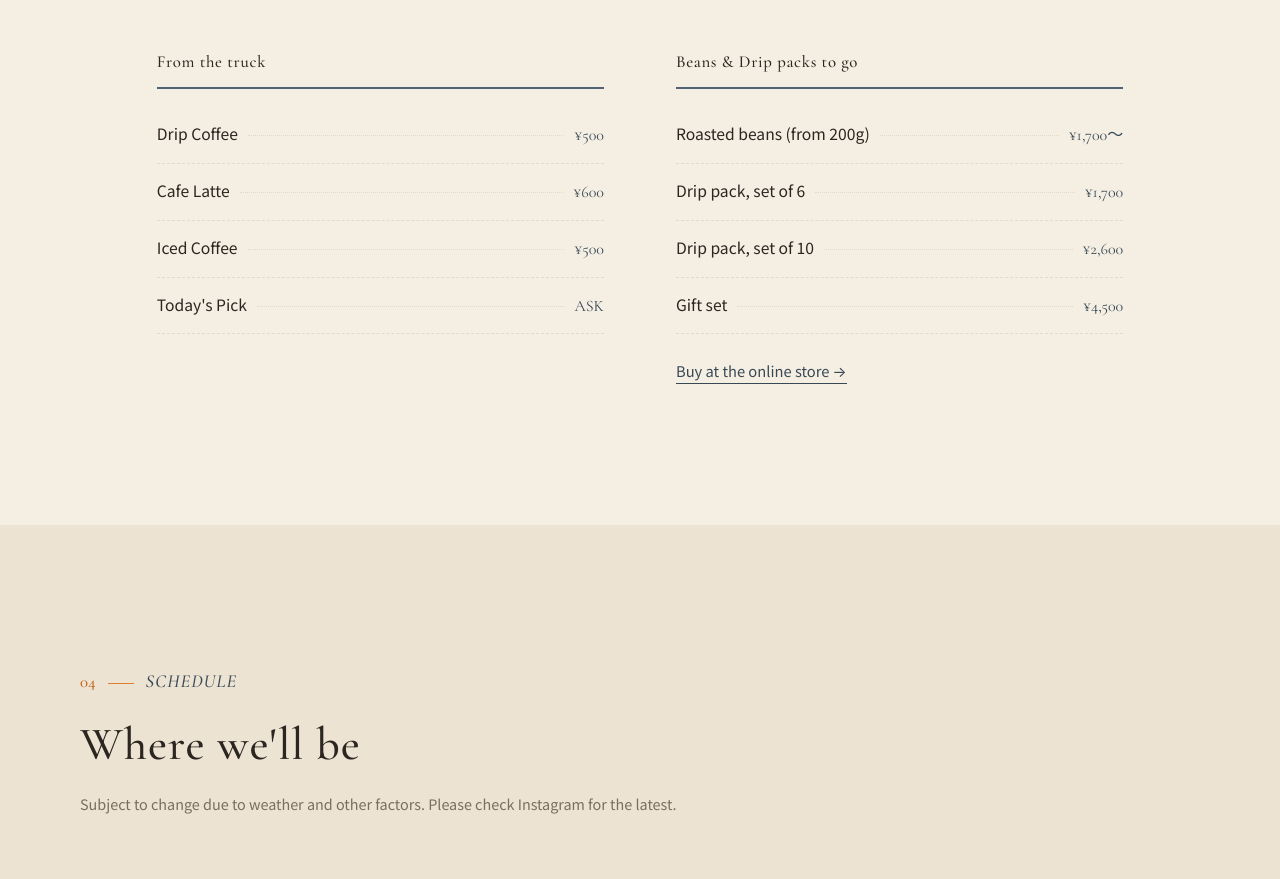
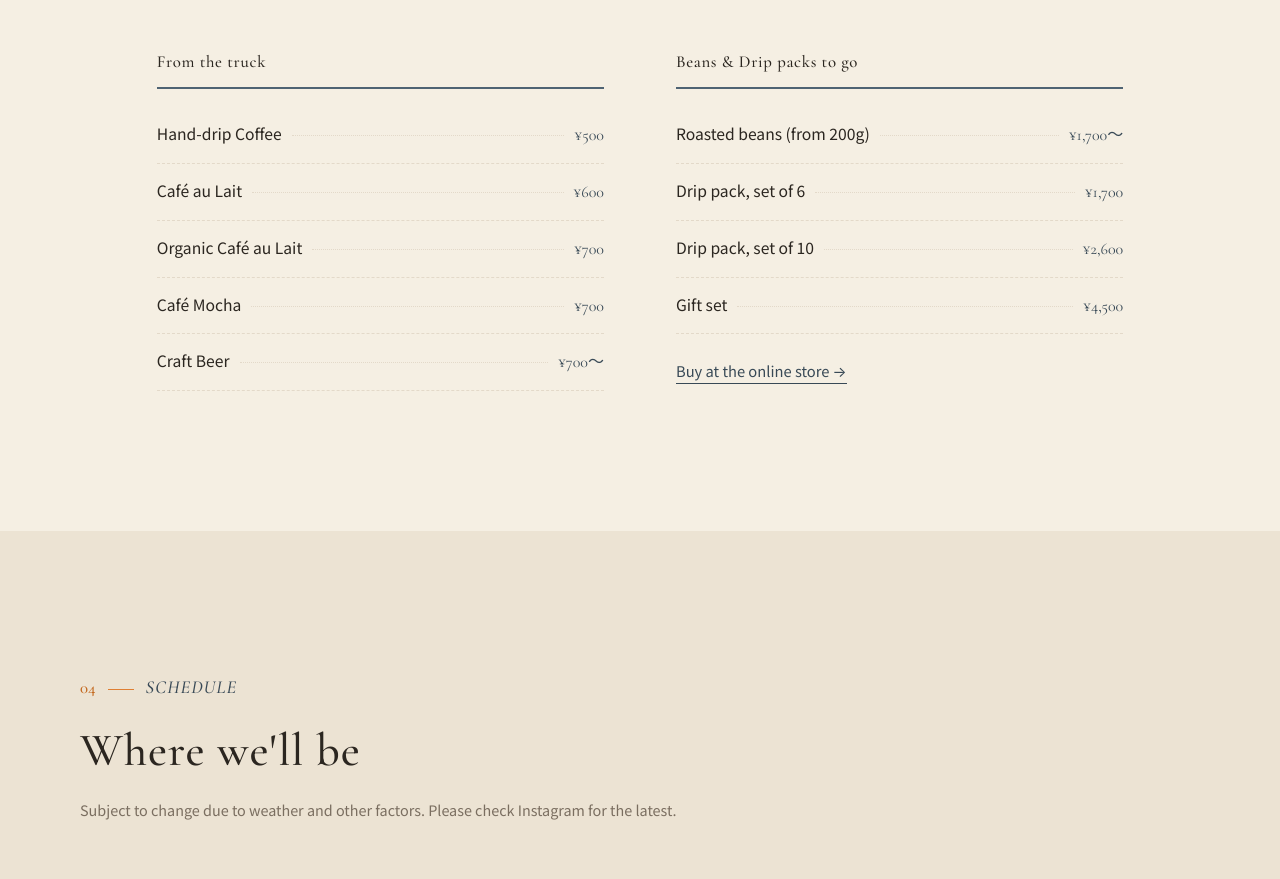
Before and after one commit to KKKDeveloper/ragtime-coffee-preview, a plain HTML site: page index.html in a window 1280 px wide. Shown: the part 2880-3759 px from the top of the page. Drawn offline with nearby package versions, Linux system fonts and the light colour scheme.

Commit message:
content(menu): ドリンクをキッチンカー看板の実価格に差し替え
- ハンドドリップ¥500/カフェオレ¥600/オーガニックカフェオレ¥700/カフェモカ¥700/クラフトビール¥700〜
- 日英中韓の4言語に反映
- 豆・ドリップパック列はオンラインストア実価格のまま維持

Co-Authored-By: Claude Opus 4.8 (1M context) <noreply@anthropic.com>

```diff
--- a/index.html
+++ b/index.html
@@ -137,10 +137,11 @@
       <div class="menu-col reveal">
         <h3 class="menu-cat" data-i18n="menu.catDrink">キッチンカーの一杯</h3>
         <ul class="menu-list">
-          <li><span class="mi-name" data-i18n="menu.d1">ドリップコーヒー</span><span class="mi-dot"></span><span class="mi-price">¥500</span></li>
-          <li><span class="mi-name" data-i18n="menu.d2">カフェラテ</span><span class="mi-dot"></span><span class="mi-price">¥600</span></li>
-          <li><span class="mi-name" data-i18n="menu.d3">アイスコーヒー</span><span class="mi-dot"></span><span class="mi-price">¥500</span></li>
-          <li><span class="mi-name" data-i18n="menu.d4">本日のおすすめ</span><span class="mi-dot"></span><span class="mi-price">ASK</span></li>
+          <li><span class="mi-name" data-i18n="menu.d1">ハンドドリップコーヒー</span><span class="mi-dot"></span><span class="mi-price">¥500</span></li>
+          <li><span class="mi-name" data-i18n="menu.d2">カフェオレ</span><span class="mi-dot"></span><span class="mi-price">¥600</span></li>
+          <li><span class="mi-name" data-i18n="menu.d3">オーガニックカフェオレ</span><span class="mi-dot"></span><span class="mi-price">¥700</span></li>
+          <li><span class="mi-name" data-i18n="menu.d4">カフェモカ</span><span class="mi-dot"></span><span class="mi-price">¥700</span></li>
+          <li><span class="mi-name" data-i18n="menu.d5">クラフトビール</span><span class="mi-dot"></span><span class="mi-price">¥700〜</span></li>
         </ul>
       </div>
       <div class="menu-col reveal">
--- a/js/i18n.js
+++ b/js/i18n.js
@@ -36,7 +36,7 @@ window.I18N = {
     "menu.kicker": "MENU", "menu.title": "メニュー",
     "menu.note": "※ 出店内容により取り扱いが変わります。価格は税込の目安です。",
     "menu.catDrink": "キッチンカーの一杯",
-    "menu.d1": "ドリップコーヒー", "menu.d2": "カフェラテ", "menu.d3": "アイスコーヒー", "menu.d4": "本日のおすすめ",
+    "menu.d1": "ハンドドリップコーヒー", "menu.d2": "カフェオレ", "menu.d3": "オーガニックカフェオレ", "menu.d4": "カフェモカ", "menu.d5": "クラフトビール",
     "menu.catBeans": "持ち帰りの豆・ドリップパック",
     "menu.b1": "焙煎豆（200g〜）", "menu.b2": "ドリップパック 6個セット", "menu.b3": "ドリップパック 10個セット", "menu.b4": "ギフトセット",
     "menu.shop": "オンラインストアで購入する →",
@@ -90,7 +90,7 @@ window.I18N = {
     "menu.kicker": "MENU", "menu.title": "Menu",
     "menu.note": "Offerings vary by location. Prices include tax and are a guide.",
     "menu.catDrink": "From the truck",
-    "menu.d1": "Drip Coffee", "menu.d2": "Cafe Latte", "menu.d3": "Iced Coffee", "menu.d4": "Today's Pick",
+    "menu.d1": "Hand-drip Coffee", "menu.d2": "Café au Lait", "menu.d3": "Organic Café au Lait", "menu.d4": "Café Mocha", "menu.d5": "Craft Beer",
     "menu.catBeans": "Beans & Drip packs to go",
     "menu.b1": "Roasted beans (from 200g)", "menu.b2": "Drip pack, set of 6", "menu.b3": "Drip pack, set of 10", "menu.b4": "Gift set",
     "menu.shop": "Buy at the online store →",
@@ -140,7 +140,7 @@ window.I18N = {
     "menu.kicker": "MENU", "menu.title": "菜单",
     "menu.note": "※ 供应内容随出摊地点而变。价格为含税参考价。",
     "menu.catDrink": "咖啡车的一杯",
-    "menu.d1": "手冲咖啡", "menu.d2": "拿铁", "menu.d3": "冰咖啡", "menu.d4": "今日推荐",
+    "menu.d1": "手冲咖啡", "menu.d2": "欧蕾咖啡", "menu.d3": "有机欧蕾咖啡", "menu.d4": "摩卡咖啡", "menu.d5": "精酿啤酒",
     "menu.catBeans": "外带咖啡豆・挂耳包",
     "menu.b1": "烘焙豆（200g 起）", "menu.b2": "挂耳包 6 入组", "menu.b3": "挂耳包 10 入组", "menu.b4": "礼盒装",
     "menu.shop": "前往网店选购 →",
@@ -190,7 +190,7 @@ window.I18N = {
     "menu.kicker": "MENU", "menu.title": "메뉴",
     "menu.note": "※ 출점 장소에 따라 취급 품목이 달라집니다. 가격은 세금 포함 기준입니다.",
     "menu.catDrink": "커피 트럭의 한 잔",
-    "menu.d1": "드립 커피", "menu.d2": "카페라테", "menu.d3": "아이스 커피", "menu.d4": "오늘의 추천",
+    "menu.d1": "핸드드립 커피", "menu.d2": "카페오레", "menu.d3": "유기농 카페오레", "menu.d4": "카페모카", "menu.d5": "크래프트 비어",
     "menu.catBeans": "테이크아웃 원두・드립백",
     "menu.b1": "로스팅 원두 (200g~)", "menu.b2": "드립백 6개 세트", "menu.b3": "드립백 10개 세트", "menu.b4": "선물 세트",
     "menu.shop": "온라인 스토어에서 구매하기 →",
```
Also changed, not shown: assets/DSC00521.JPG (added), 1 other file.
